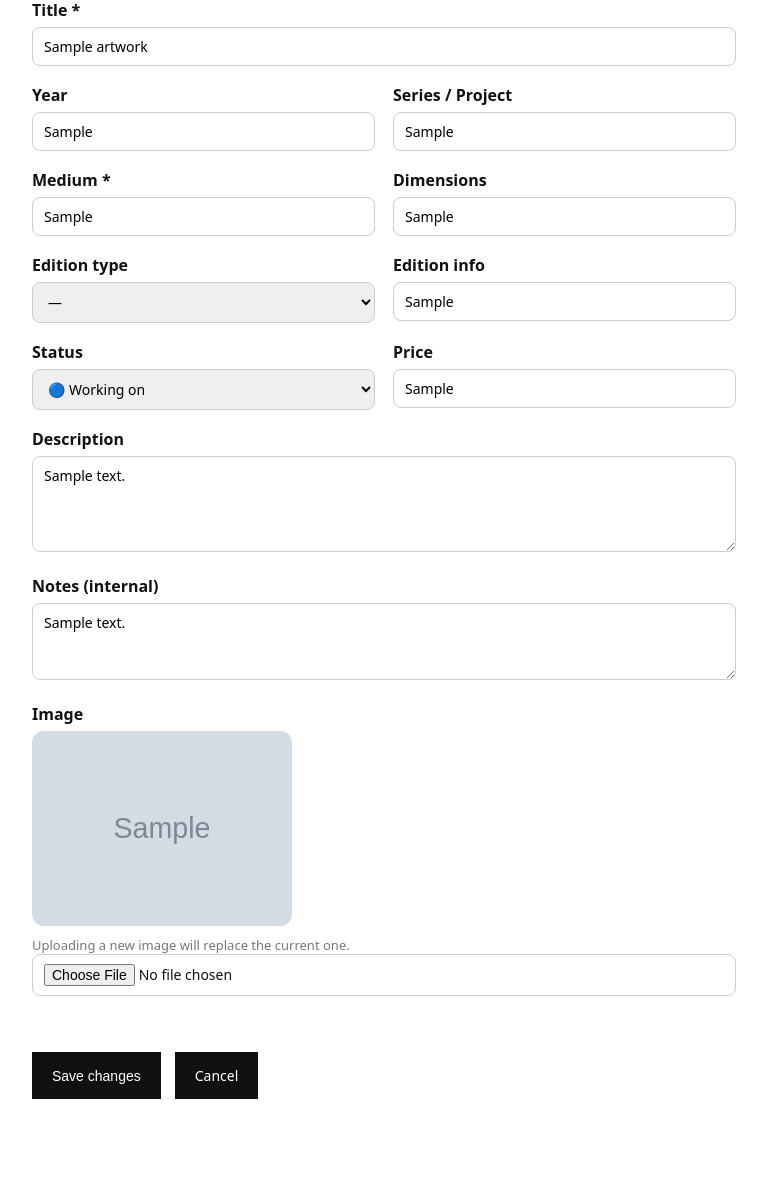
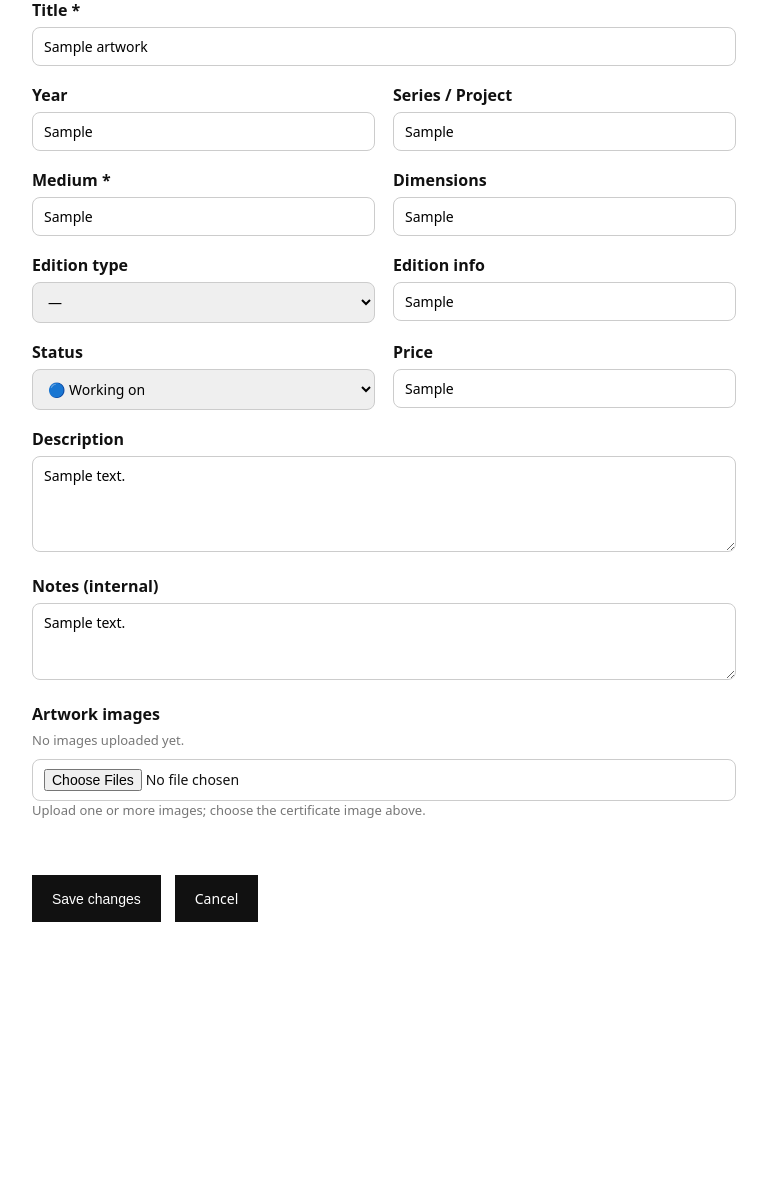
Before and after one commit to mclement94/artist-database, a Flask app: page /artworks/1/edit in a window 1280 px wide. Shown: the part 134-1328 px from the top of the page, without its empty margins (160-927 px from the left). After the commit the page ends 1056 px from the top, so only its background shows below. Run offline with Flask 3, Linux system fonts and the light colour scheme; tables that the repository leaves empty hold one stand-in row (values such as "Sample post"); grey boxes marked "Sample" are stand-in pictures.

Commit message:
upload multiple images

```diff
--- a/artistdb/models.py
+++ b/artistdb/models.py
@@ -8,6 +8,7 @@
 - models.py just defines data structure + relationships
 """
 
+import json
 from datetime import datetime
 
 from .extensions import db
@@ -33,7 +34,40 @@
     notes = db.Column(db.Text)
 
     image_filename = db.Column(db.String(255))
+    image_filenames = db.Column(db.Text)
+    certificate_image_filename = db.Column(db.String(255))
     created_at = db.Column(db.DateTime, default=datetime.utcnow)
+
+    @property
+    def images(self):
+        if self.image_filenames:
+            try:
+                value = json.loads(self.image_filenames)
+            except ValueError:
+                return []
+            return [str(x) for x in value if x]
+
+        if self.image_filename:
+            return [self.image_filename]
+
+        return []
+
+    @images.setter
+    def images(self, value):
+        if value is None:
+            self.image_filenames = None
+            return
+
+        self.image_filenames = json.dumps([str(x) for x in value if x])
+
+    @property
+    def certificate_image(self):
+        if self.certificate_image_filename:
+            return self.certificate_image_filename
+        if self.image_filename:
+            return self.image_filename
+        images = self.images
+        return images[0] if images else None
 
 
 class LocationLog(db.Model):
--- a/artistdb/routes/artworks.py
+++ b/artistdb/routes/artworks.py
@@ -4,6 +4,7 @@
 Kept clean by calling services for uploads and "box" location.
 """
 
+import json
 import os
 from flask import Blueprint, current_app, jsonify, redirect, render_template, request, send_from_directory, url_for
 
@@ -43,14 +44,20 @@
 @bp.route("/add-artwork", methods=["GET", "POST"])
 def add_artwork():
     if request.method == "POST":
-        image = request.files.get("image")
-        image_filename = None
+        images = [f for f in request.files.getlist("images") if f and f.filename]
+        if not images:
+            image = request.files.get("image")
+            if image and image.filename:
+                images = [image]
 
-        if image and image.filename:
-            allowed = current_app.config["ALLOWED_ARTWORK_EXTENSIONS"]
+        image_filenames = []
+        allowed = current_app.config["ALLOWED_ARTWORK_EXTENSIONS"]
+        for image in images:
             if not allowed_ext(image.filename, allowed):
                 return "Only JPG/JPEG/PNG allowed", 400
-            image_filename = save_upload(image, current_app.config["UPLOAD_FOLDER"])
+            image_filenames.append(save_upload(image, current_app.config["UPLOAD_FOLDER"]))
+
+        certificate_image_filename = image_filenames[0] if image_filenames else None
 
         artwork = Artwork(
             title=request.form["title"],
@@ -65,7 +72,9 @@
             for_sale=(request.form.get("for_sale") == "yes"),
             price=request.form.get("price"),
             notes=request.form.get("notes"),
-            image_filename=image_filename,
+            image_filename=certificate_image_filename,
+            image_filenames=json.dumps(image_filenames) if image_filenames else None,
+            certificate_image_filename=certificate_image_filename,
         )
         db.session.add(artwork)
         db.session.commit()
@@ -92,12 +101,29 @@
         artwork.price = request.form.get("price")
         artwork.notes = request.form.get("notes")
 
-        image = request.files.get("image")
-        if image and image.filename:
-            allowed = current_app.config["ALLOWED_ARTWORK_EXTENSIONS"]
+        existing_images = artwork.images
+        new_files = [f for f in request.files.getlist("images") if f and f.filename]
+        if not new_files:
+            image = request.files.get("image")
+            if image and image.filename:
+                new_files = [image]
+
+        allowed = current_app.config["ALLOWED_ARTWORK_EXTENSIONS"]
+        for image in new_files:
             if not allowed_ext(image.filename, allowed):
                 return "Only JPG/JPEG/PNG allowed", 400
-            artwork.image_filename = save_upload(image, current_app.config["UPLOAD_FOLDER"])
+            existing_images.append(save_upload(image, current_app.config["UPLOAD_FOLDER"]))
+
+        if existing_images:
+            artwork.images = existing_images
+
+        selected_certificate = request.form.get("certificate_image_filename")
+        if selected_certificate and selected_certificate in artwork.images:
+            artwork.certificate_image_filename = selected_certificate
+        elif not artwork.certificate_image_filename and artwork.images:
+            artwork.certificate_image_filename = artwork.images[0]
+
+        artwork.image_filename = artwork.certificate_image_filename or (artwork.images[0] if artwork.images else None)
 
         db.session.commit()
         return redirect(url_for("artworks.artwork_detail", artwork_id=artwork.id))
@@ -112,10 +138,10 @@
     # delete related logs first (no cascade configured)
     LocationLog.query.filter_by(artwork_id=artwork.id).delete()
 
-    # delete uploaded image file (optional)
-    if artwork.image_filename:
+    # delete uploaded image files (optional)
+    for filename in artwork.images:
         try:
-            path = os.path.join(current_app.config["UPLOAD_FOLDER"], artwork.image_filename)
+            path = os.path.join(current_app.config["UPLOAD_FOLDER"], filename)
             if os.path.isfile(path):
                 os.remove(path)
         except Exception:
--- a/templates/add_artwork.html
+++ b/templates/add_artwork.html
@@ -86,9 +86,9 @@
 
         <!-- IMAGE -->
         <div class="section">
-          <label>Artwork image</label>
-          <input type="file" name="image" accept="image/*">
-          <div class="hint">JPG / JPEG / PNG • used for certificates & previews</div>
+          <label>Artwork images</label>
+          <input type="file" name="images" accept="image/*" multiple>
+          <div class="hint">JPG / JPEG / PNG • upload one or more images. The first image will be used for certificates by default.</div>
         </div>
 
         <!-- ACTIONS -->
--- a/templates/edit_artwork.html
+++ b/templates/edit_artwork.html
@@ -44,6 +44,34 @@
       max-width: 260px;
       border-radius: 12px;
       margin-bottom: 10px;
+    }
+
+    .image-grid {
+      display: flex;
+      flex-wrap: wrap;
+      gap: 12px;
+      margin-top: 8px;
+    }
+
+    .image-choice {
+      display: flex;
+      flex-direction: column;
+      align-items: center;
+      width: 120px;
+      font-size: 13px;
+      text-align: center;
+    }
+
+    .image-choice img {
+      max-width: 100%;
+      max-height: 110px;
+      border-radius: 12px;
+      border: 1px solid #ddd;
+      margin-bottom: 6px;
+    }
+
+    .image-choice input {
+      margin-bottom: 6px;
     }
 
     .muted {
@@ -139,16 +167,27 @@
         </div>
 
         <div class="row image-block">
-          <label>Image</label>
+          <label>Artwork images</label>
 
-          {% if artwork.image_filename %}
-            <img src="{{ url_for('artworks.uploaded_file', filename=artwork.image_filename) }}">
-            <div class="muted">Uploading a new image will replace the current one.</div>
+          {% if artwork.images %}
+            <div class="image-grid">
+              {% for filename in artwork.images %}
+                <label class="image-choice">
+                  <input type="radio" name="certificate_image_filename" value="{{ filename }}"
+                         {% if filename == artwork.certificate_image_filename or (not artwork.certificate_image_filename and loop.first) %}checked{% endif %}>
+                  <img src="{{ url_for('artworks.uploaded_file', filename=filename) }}">
+                  <span>{% if filename == artwork.certificate_image_filename %}Certificate image{% elif not artwork.certificate_image_filename and loop.first %}Default certificate image{% else %}Use for certificate{% endif %}</span>
+                </label>
+              {% endfor %}
+            </div>
           {% else %}
-            <div class="muted">No image uploaded yet.</div>
+            <div class="muted">No images uploaded yet.</div>
           {% endif %}
 
-          <input type="file" name="image" accept="image/*">
+          <div style="margin-top:10px;">
+            <input type="file" name="images" accept="image/*" multiple>
+            <div class="muted">Upload one or more images; choose the certificate image above.</div>
+          </div>
         </div>
 
         <div class="actions">
```
Also changed, not shown: artistdb/schema.py (+24 -3 lines), artistdb/services/certificates.py (+8 -3 lines), templates/artwork_detail.html (+17 -0 lines).
